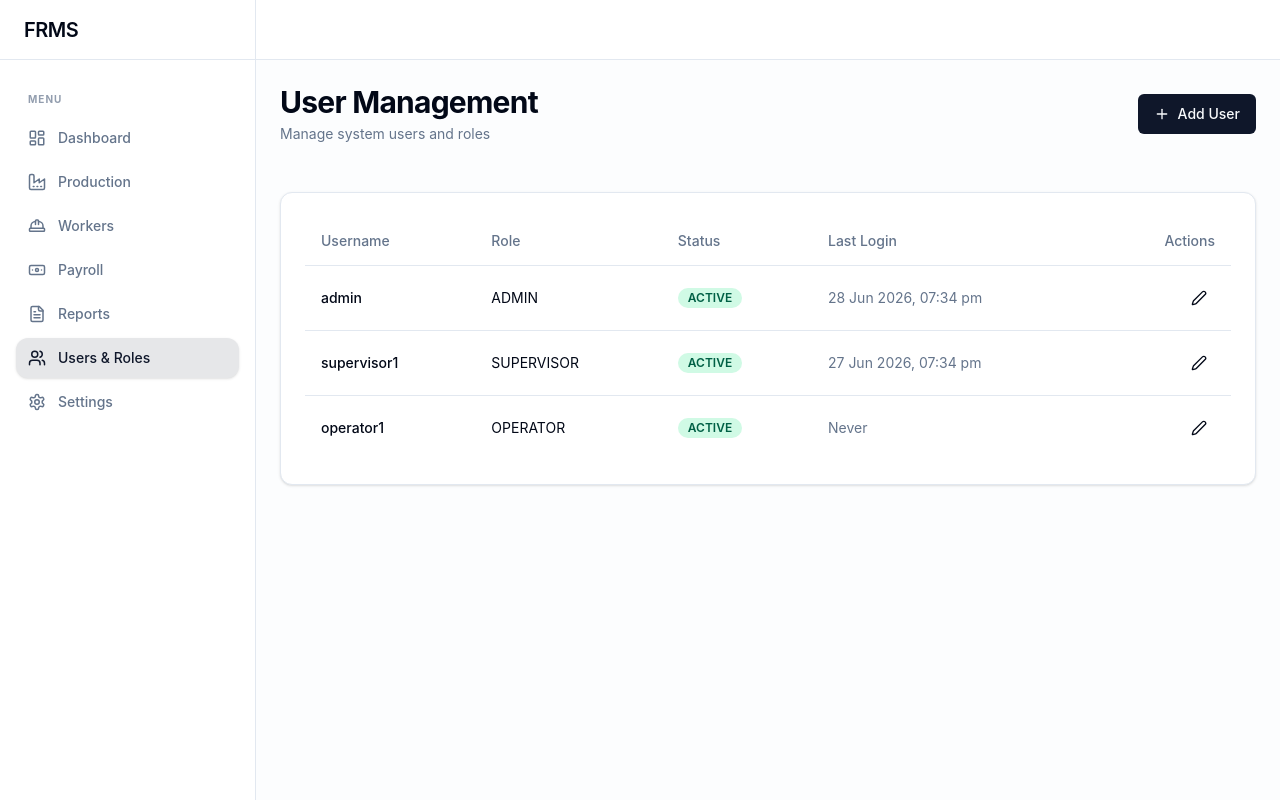
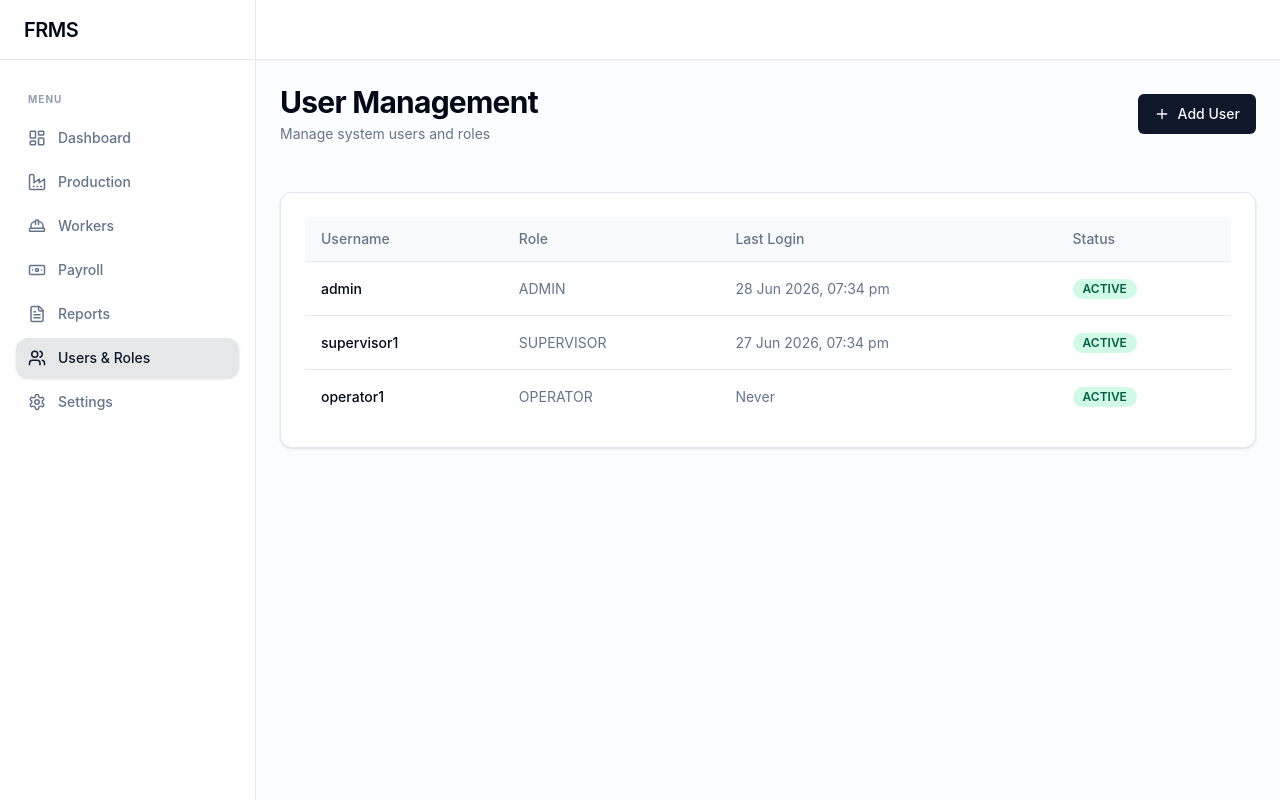
Before and after one commit to SanketVadchhak/FRMS, a React (Vite) app in the folder apps/web/: page /users in a window 1280 px wide. Built offline with nearby package versions, Linux system fonts and the light colour scheme.

Commit message:
refactor(user-roles): improve responsive layout and row interactions

```diff
--- a/apps/web/src/modules/user-roles/pages/UserForm.tsx
+++ b/apps/web/src/modules/user-roles/pages/UserForm.tsx
@@ -9,12 +9,19 @@ import { useUser, useCreateUser, useUpdateUser } from '../hooks/useUsers';
 import { PageHeader, SectionCard, LoadingSpinner } from '@/components';
 import { ROUTES } from '@/constants';
 
-export function UserForm() {
-  const { id } = useParams<{ id: string }>();
-  const isEditing = !!id;
+interface UserFormProps {
+  id?: string;
+  onSuccess?: () => void;
+  onCancel?: () => void;
+}
+
+export function UserForm({ id: propId, onSuccess, onCancel }: UserFormProps = {}) {
+  const { id: paramId } = useParams<{ id: string }>();
+  const currentId = propId || paramId;
+  const isEditing = !!currentId;
   const navigate = useNavigate();
 
-  const { data: user, isLoading: isFetching } = useUser(id);
+  const { data: user, isLoading: isFetching } = useUser(currentId);
   const createUser = useCreateUser();
   const updateUser = useUpdateUser();
 
@@ -54,11 +61,12 @@ export function UserForm() {
   const onSubmit: SubmitHandler<FormData> = async (data) => {
     try {
       if (isEditing) {
-        await updateUser.mutateAsync({ id: id!, data: data as UserUpdateInput });
+        await updateUser.mutateAsync({ id: currentId!, data: data as UserUpdateInput });
       } else {
         await createUser.mutateAsync(data as UserCreateInput);
       }
-      navigate(ROUTES.USERS.LIST);
+      if (onSuccess) onSuccess();
+      else navigate(ROUTES.USERS.LIST);
     } catch (error) {
       console.error("Failed to save user", error);
       alert((error as Error).message || "An error occurred while saving.");
@@ -146,7 +154,7 @@ export function UserForm() {
           <div className="flex justify-end gap-4 border-t pt-6 mt-6">
             <button
               type="button"
-              onClick={() => navigate(ROUTES.USERS.LIST)}
+              onClick={() => onCancel ? onCancel() : navigate(ROUTES.USERS.LIST)}
               className="inline-flex items-center justify-center whitespace-nowrap rounded-md text-sm font-medium ring-offset-background transition-colors focus-visible:outline-none focus-visible:ring-2 focus-visible:ring-ring focus-visible:ring-offset-2 disabled:pointer-events-none disabled:opacity-50 border border-input bg-background hover:bg-accent hover:text-accent-foreground h-10 px-4 py-2"
             >
               Cancel
--- a/apps/web/src/modules/user-roles/pages/UserList.tsx
+++ b/apps/web/src/modules/user-roles/pages/UserList.tsx
@@ -1,20 +1,56 @@
+import { useState } from 'react';
 import { Link } from 'react-router-dom';
-import { useUsers } from '../hooks/useUsers';
+import { useUsers, useUpdateUser } from '../hooks/useUsers';
 import { UserStatusBadge } from '../components/UserStatusBadge';
 import { PageHeader, SectionCard, SkeletonTable, ErrorState } from '@/components';
 import { formatDateTime } from '@/utils';
 import { ROUTES } from '@/constants';
-import { Plus, Edit2 } from 'lucide-react';
+import { Plus, Edit2, CheckCircle, XCircle, X } from 'lucide-react';
+import type { User, UserUpdateInput } from '@frms/shared';
+import { UserStatus } from '@frms/shared';
+import * as Dialog from '@radix-ui/react-dialog';
+import { cn } from '@/utils/cn';
+import { UserForm } from './UserForm';
 
 export function UserList() {
   const { data: users, isLoading, isError, refetch } = useUsers();
+  const updateUser = useUpdateUser();
+
+  const [viewingUser, setViewingUser] = useState<User | undefined>();
+  const [isDetailsOpen, setIsDetailsOpen] = useState(false);
+  const [isEditing, setIsEditing] = useState(false);
+
+  const handleRowClick = (user: User) => {
+    setViewingUser(user);
+    setIsDetailsOpen(true);
+    setIsEditing(false); // Make sure we show details first
+  };
+
+  const handleToggleStatus = () => {
+    if (!viewingUser) return;
+    const newStatus = viewingUser.status === UserStatus.ACTIVE ? UserStatus.INACTIVE : UserStatus.ACTIVE;
+    const payload: UserUpdateInput = {
+      username: viewingUser.username,
+      role: viewingUser.role,
+      status: newStatus,
+    };
+
+    updateUser.mutate(
+      { id: viewingUser.id, data: payload },
+      {
+        onSuccess: () => {
+          setViewingUser({ ...viewingUser, status: newStatus });
+        }
+      }
+    );
+  };
 
   if (isLoading) {
     return (
       <div className="space-y-6">
         <PageHeader title="User Management" description="Manage system users and roles" />
         <SectionCard>
-          <SkeletonTable columns={5} rows={3} />
+          <SkeletonTable columns={4} rows={3} />
         </SectionCard>
       </div>
     );
@@ -37,7 +73,7 @@ export function UserList() {
         action={
           <Link
             to={ROUTES.USERS.NEW}
-            className="inline-flex items-center justify-center whitespace-nowrap rounded-md text-sm font-medium ring-offset-background transition-colors focus-visible:outline-none focus-visible:ring-2 focus-visible:ring-ring focus-visible:ring-offset-2 disabled:pointer-events-none disabled:opacity-50 bg-primary text-primary-foreground hover:bg-primary/90 h-10 px-4 py-2"
+            className="inline-flex items-center justify-center whitespace-nowrap rounded-md text-sm font-medium ring-offset-background transition-colors focus-visible:outline-none focus-visible:ring-2 focus-visible:ring-ring focus-visible:ring-offset-2 disabled:pointer-events-none disabled:opacity-50 bg-primary text-primary-foreground hover:bg-primary/90 h-10 px-4 py-2 w-full sm:w-auto"
           >
             <Plus className="mr-2 h-4 w-4" />
             Add User
@@ -45,51 +81,207 @@ export function UserList() {
         }
       />
 
-      <SectionCard>
-        <div className="relative w-full overflow-auto">
-          <table className="w-full caption-bottom text-sm">
-            <thead className="[&_tr]:border-b">
-              <tr className="border-b transition-colors hover:bg-muted/50 data-[state=selected]:bg-muted">
-                <th className="h-12 px-4 text-left align-middle font-medium text-muted-foreground">Username</th>
-                <th className="h-12 px-4 text-left align-middle font-medium text-muted-foreground">Role</th>
-                <th className="h-12 px-4 text-left align-middle font-medium text-muted-foreground">Status</th>
-                <th className="h-12 px-4 text-left align-middle font-medium text-muted-foreground">Last Login</th>
-                <th className="h-12 px-4 text-left align-middle font-medium text-muted-foreground text-right">Actions</th>
+      <SectionCard className="p-0 overflow-hidden">
+        <div className="w-full">
+          <table className="w-full text-sm text-left">
+            <thead className="bg-muted/50 text-muted-foreground border-b hidden sm:table-header-group">
+              <tr>
+                <th className="px-4 py-3 font-medium">Username</th>
+                <th className="px-4 py-3 font-medium hidden lg:table-cell">Role</th>
+                <th className="px-4 py-3 font-medium hidden lg:table-cell">Last Login</th>
+                <th className="px-4 py-3 font-medium text-right sm:text-left">Status</th>
               </tr>
             </thead>
-            <tbody className="[&_tr:last-child]:border-0">
-              {users?.map((user) => (
-                <tr key={user.id} className="border-b transition-colors hover:bg-muted/50 data-[state=selected]:bg-muted">
-                  <td className="p-4 align-middle font-medium">{user.username}</td>
-                  <td className="p-4 align-middle">{user.role}</td>
-                  <td className="p-4 align-middle">
-                    <UserStatusBadge status={user.status} />
-                  </td>
-                  <td className="p-4 align-middle text-muted-foreground">
-                    {user.lastLoginAt ? formatDateTime(user.lastLoginAt) : 'Never'}
-                  </td>
-                  <td className="p-4 align-middle text-right">
-                    <Link
-                      to={ROUTES.USERS.EDIT.replace(':id', user.id)}
-                      className="inline-flex items-center justify-center rounded-md text-sm font-medium ring-offset-background transition-colors hover:bg-accent hover:text-accent-foreground h-8 w-8"
-                    >
-                      <Edit2 className="h-4 w-4" />
-                      <span className="sr-only">Edit</span>
-                    </Link>
-                  </td>
-                </tr>
-              ))}
-              {users?.length === 0 && (
-                <tr>
-                  <td colSpan={5} className="p-4 text-center text-muted-foreground h-24">
+            <tbody className="divide-y block sm:table-row-group">
+              {users?.length === 0 ? (
+                <tr className="block sm:table-row">
+                  <td colSpan={4} className="px-4 py-8 text-center text-muted-foreground block sm:table-cell">
                     No users found.
                   </td>
                 </tr>
+              ) : (
+                users?.map((user) => (
+                  <tr
+                    key={user.id}
+                    onClick={() => handleRowClick(user)}
+                    onKeyDown={(e) => {
+                      if (e.key === 'Enter' || e.key === ' ') {
+                        e.preventDefault();
+                        handleRowClick(user);
+                      }
+                    }}
+                    tabIndex={0}
+                    className="hover:bg-muted/30 transition-colors cursor-pointer group flex flex-col sm:table-row py-3 sm:py-0 focus-visible:outline-none focus-visible:bg-muted/30"
+                  >
+                    {/* Mobile: Stacked, Desktop: Cell */}
+                    <td className="px-4 sm:py-4 font-medium flex justify-between items-center sm:table-cell">
+                      <div className="flex flex-col">
+                        <span>{user.username}</span>
+                        {/* Mobile Only: Role and Last Login */}
+                        <span className="text-xs font-normal text-muted-foreground sm:hidden mt-0.5">
+                          {user.role} &bull; Last login {user.lastLoginAt ? formatDateTime(user.lastLoginAt) : 'Never'}
+                        </span>
+                      </div>
+
+                      {/* Mobile Only: Status Badge */}
+                      <div className="sm:hidden">
+                        <UserStatusBadge status={user.status} />
+                      </div>
+                    </td>
+
+                    {/* Desktop Only: Role */}
+                    <td className="hidden lg:table-cell px-4 py-4 text-muted-foreground">
+                      {user.role}
+                    </td>
+
+                    {/* Desktop Only: Last Login */}
+                    <td className="hidden lg:table-cell px-4 py-4 text-muted-foreground">
+                      {user.lastLoginAt ? formatDateTime(user.lastLoginAt) : 'Never'}
+                    </td>
+
+                    {/* Desktop Only: Status */}
+                    <td className="hidden sm:table-cell px-4 py-4">
+                      <UserStatusBadge status={user.status} />
+                    </td>
+                  </tr>
+                ))
               )}
             </tbody>
           </table>
         </div>
       </SectionCard>
+
+      {/* Details Slide-over */}
+      <Dialog.Root open={isDetailsOpen} onOpenChange={setIsDetailsOpen}>
+        <Dialog.Portal>
+          <Dialog.Overlay className="fixed inset-0 z-40 bg-background/80 backdrop-blur-sm animate-in fade-in" />
+          <Dialog.Content className="fixed inset-y-0 right-0 z-50 w-full sm:max-w-md bg-background border-l shadow-2xl duration-300 animate-in slide-in-from-right overflow-y-auto flex flex-col">
+            {viewingUser && (
+              <>
+                <div className="flex items-center justify-between p-6 border-b">
+                  <Dialog.Title className="text-xl font-bold">
+                    {isEditing ? 'Edit User' : 'User Details'}
+                  </Dialog.Title>
+                  <Dialog.Close asChild>
+                    <button className="p-2 hover:bg-muted rounded-full outline-none">
+                      <X className="h-5 w-5" />
+                    </button>
+                  </Dialog.Close>
+                </div>
+
+                <div className="flex-1 overflow-y-auto">
+                  {isEditing ? (
+                    <div className="p-6">
+                      <UserForm
+                        id={viewingUser.id}
+                        onSuccess={() => {
+                          setIsEditing(false);
+                          refetch(); // Refetch the list just in case
+                        }}
+                        onCancel={() => setIsEditing(false)}
+                      />
+                    </div>
+                  ) : (
+                    <div className="p-6 space-y-8">
+                      {/* Status Header */}
+                      <div className="flex items-center justify-between">
+                        <UserStatusBadge status={viewingUser.status} />
+                      </div>
+
+                      {/* Account Info */}
+                      <div>
+                        <h4 className="text-xs font-semibold text-muted-foreground uppercase tracking-wider mb-3">
+                          Account
+                        </h4>
+                        <dl className="grid grid-cols-2 gap-4">
+                          <div>
+                            <dt className="text-sm text-muted-foreground">Username</dt>
+                            <dd className="text-sm font-medium mt-1">{viewingUser.username}</dd>
+                          </div>
+                          <div>
+                            <dt className="text-sm text-muted-foreground">Role</dt>
+                            <dd className="text-sm font-medium mt-1">{viewingUser.role}</dd>
+                          </div>
+                        </dl>
+                      </div>
+
+                      {/* Activity */}
+                      <div>
+                        <h4 className="text-xs font-semibold text-muted-foreground uppercase tracking-wider mb-3">
+                          Activity
+                        </h4>
+                        <dl className="grid grid-cols-2 gap-4">
+                          <div className="col-span-2">
+                            <dt className="text-sm text-muted-foreground">Last Login</dt>
+                            <dd className="text-sm font-medium mt-1">
+                              {viewingUser.lastLoginAt ? formatDateTime(viewingUser.lastLoginAt) : 'Never'}
+                            </dd>
+                          </div>
+                          <div>
+                            <dt className="text-sm text-muted-foreground">Created Date</dt>
+                            <dd className="text-sm font-medium mt-1">{formatDateTime(viewingUser.createdAt)}</dd>
+                          </div>
+                          <div>
+                            <dt className="text-sm text-muted-foreground">Updated Date</dt>
+                            <dd className="text-sm font-medium mt-1">{formatDateTime(viewingUser.updatedAt)}</dd>
+                          </div>
+                        </dl>
+                      </div>
+
+                      {/* Permissions */}
+                      <div>
+                        <h4 className="text-xs font-semibold text-muted-foreground uppercase tracking-wider mb-3">
+                          Permissions
+                        </h4>
+                        <div className="bg-muted/50 p-4 rounded-lg border shadow-sm">
+                          <p className="text-sm text-muted-foreground mb-3">
+                            Permissions are inherited from the <strong className="text-foreground">{viewingUser.role}</strong> role.
+                          </p>
+                          <Link
+                            to={ROUTES.USERS.ROLES}
+                            className="text-sm text-primary hover:underline font-medium inline-flex items-center"
+                            onClick={() => setIsDetailsOpen(false)}
+                          >
+                            View Role Matrix <span className="ml-1">&rarr;</span>
+                          </Link>
+                        </div>
+                      </div>
+
+                    </div>
+                  )}
+                </div>
+
+                {/* Bottom Actions */}
+                {!isEditing && (
+                  <div className="p-6 border-t bg-muted/20 space-y-3 shrink-0">
+                    <button
+                      onClick={() => setIsEditing(true)}
+                      className="w-full inline-flex items-center justify-center rounded-md text-sm font-medium transition-colors focus-visible:outline-none bg-primary text-primary-foreground hover:bg-primary/90 h-10 px-4"
+                    >
+                      <Edit2 className="mr-2 h-4 w-4" /> Edit User
+                    </button>
+                    <button
+                      onClick={handleToggleStatus}
+                      className={cn(
+                        "w-full inline-flex items-center justify-center rounded-md text-sm font-medium transition-colors focus-visible:outline-none border h-10 px-4",
+                        viewingUser.status === UserStatus.ACTIVE
+                          ? "border-destructive/20 text-destructive hover:bg-destructive/10"
+                          : "border-green-600/20 text-green-700 hover:bg-green-600/10"
+                      )}
+                    >
+                      {viewingUser.status === UserStatus.ACTIVE ? (
+                        <><XCircle className="mr-2 h-4 w-4" /> Deactivate User</>
+                      ) : (
+                        <><CheckCircle className="mr-2 h-4 w-4" /> Activate User</>
+                      )}
+                    </button>
+                  </div>
+                )}
+              </>
+            )}
+          </Dialog.Content>
+        </Dialog.Portal>
+      </Dialog.Root>
     </div>
   );
 }
```
